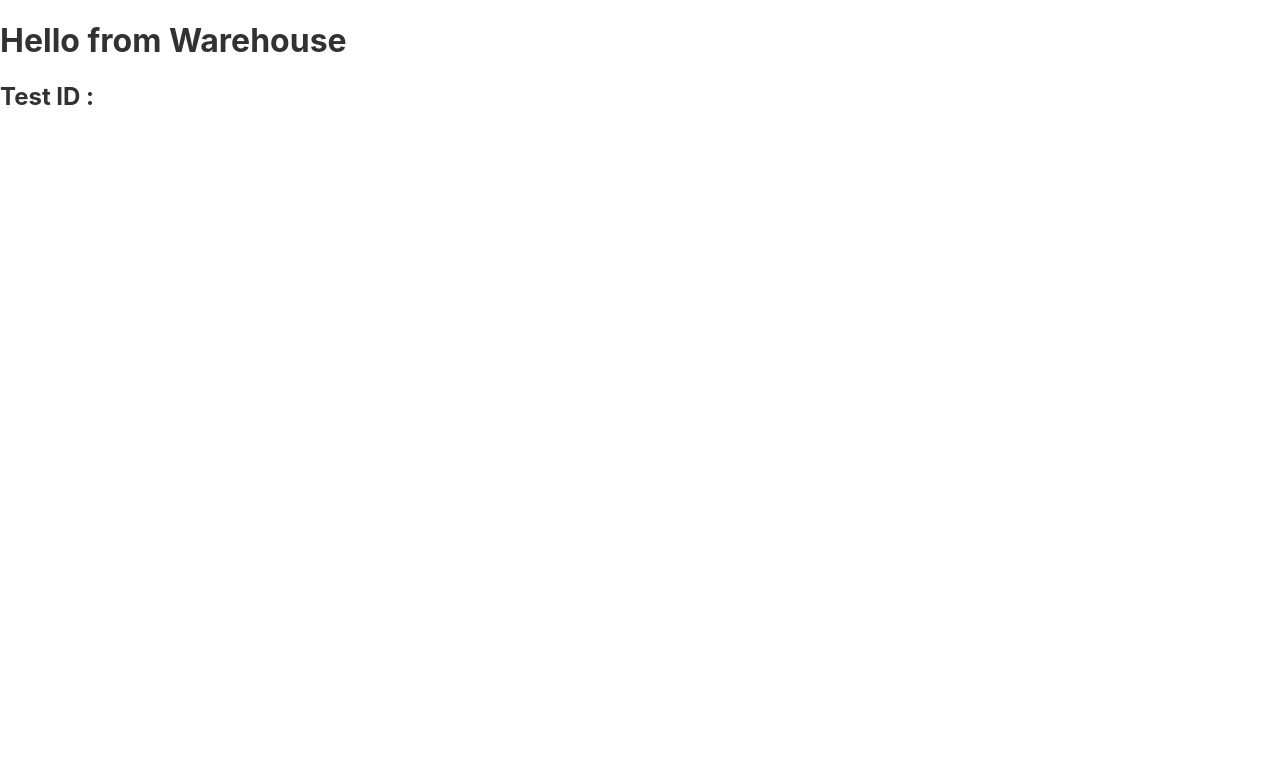
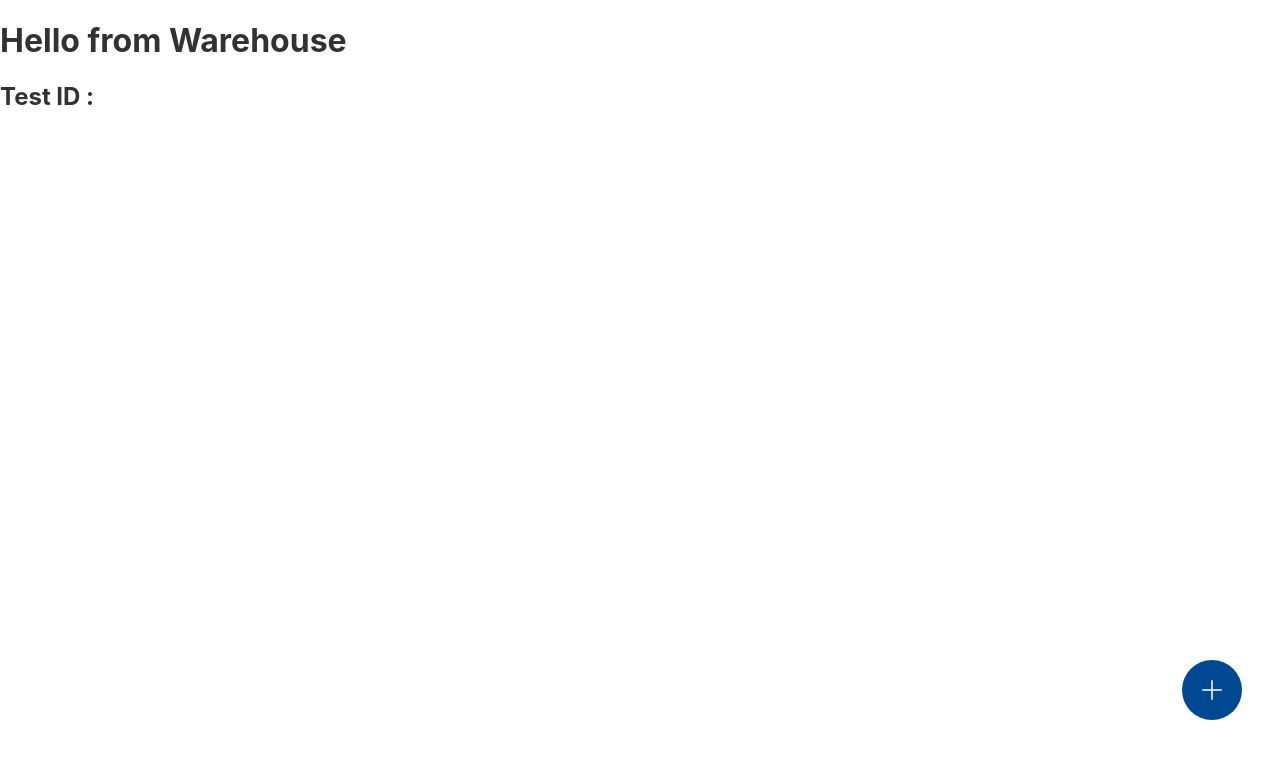
Before and after one commit to durph/teamFanta-inStock, a React (Create React App) app in the folder client/: page /warehouse in a window 1280 px wide. Shown: the top 758 px of the page. Built offline with nearby package versions, Linux system fonts and the light colour scheme.

Commit message:
added button to add warehouse component

```diff
--- a/client/src/components/Inventory/Inventory.scss
+++ b/client/src/components/Inventory/Inventory.scss
@@ -1,6 +1,5 @@
 @import "../../styles/_global-mixins.scss";
 @import "../../styles/_global-variables.scss";
-
 @include font-faces;
 
 .inventory {
--- a/client/src/components/Warehouse/Warehouse.js
+++ b/client/src/components/Warehouse/Warehouse.js
@@ -1,12 +1,29 @@
 import React, { Component } from "react";
+import plusImg from "../../assets/Icons/SVG/Icon-add.svg";
+import "./Warehouse.scss";
 
 class Warehouse extends Component {
+
+    addWarehouse = e =>{
+        console.log(e.target);
+
+
+    }
   render() {
     //testing routes
     return (
       <>
         <h1>Hello from Warehouse</h1>
         <h2>Test ID : {this.props.match.params.warehouseId}</h2>
+          <div className="warehouse__add-item">
+            <img
+              src={plusImg}
+              alt="add item plus"
+              className="warehouse__add-item-img"
+              onClick ={this.addWarehouse}
+
+            />
+          </div>
       </>
     );
   }
--- /dev/null
+++ b/client/src/components/Warehouse/Warehouse.scss
@@ -0,0 +1,30 @@
+@import "../../styles/_global-mixins.scss";
+@import "../../styles/_global-variables.scss";
+@include font-faces;
+.warehouse {
+  &__add-item {
+    background-color: $primary-cta;
+    height: 3.75rem;
+    width: 3.75rem;
+    border-radius: 50%;
+    display: flex;
+    justify-content: center;
+    align-items: center;
+    position: fixed;
+    right: 5vw;
+    bottom: 10%;
+    cursor: pointer;
+
+    @include tablet {
+      right: 3vw;
+    }
+
+    @include desktop {
+      right: 12.5vw;
+    }
+
+    &-img {
+      width: 1.25rem;
+    }
+  }
+}
```
